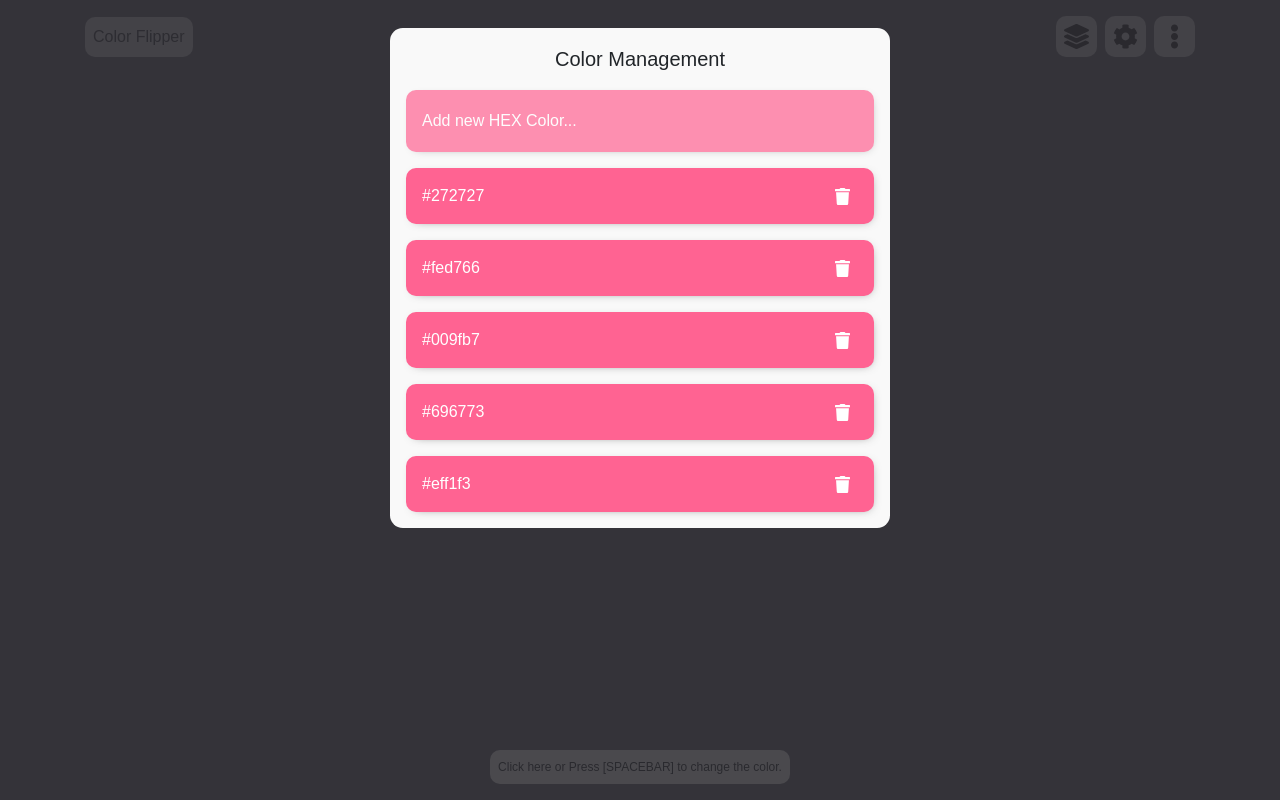
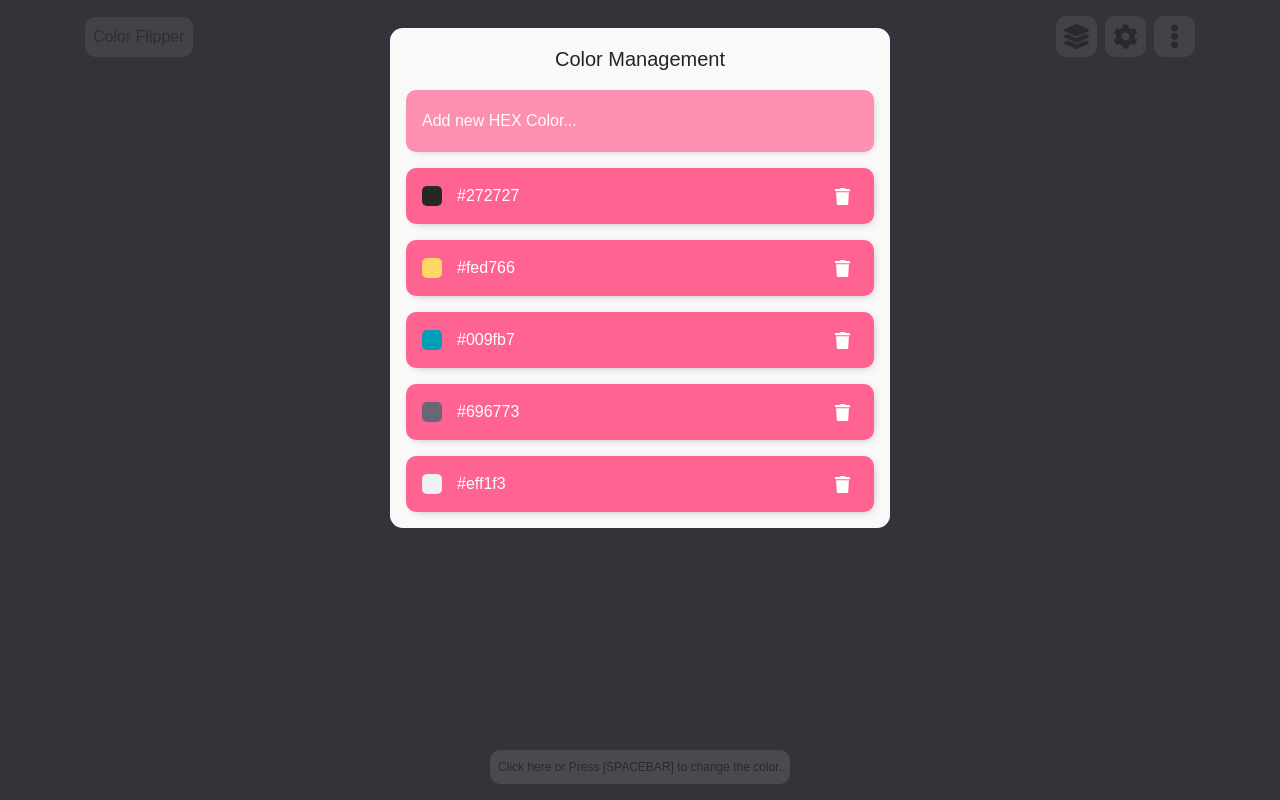
Before and after one commit to RaihanStark/color-flipper, a plain HTML site: page index.html in a window 1280 px wide. Both pictures are taken after a click on the element 1076 px from the left and 36 px from the top of the page. Drawn offline with Linux system fonts and the light colour scheme.

Commit message:
add color preview

```diff
--- a/assets/css/style.css
+++ b/assets/css/style.css
@@ -191,6 +191,18 @@ body {
                                   supported by Chrome, Edge, Opera and Firefox */
 }
 
+.color-preview-container {
+  display: flex;
+  align-items: center;
+}
+.color-preview {
+  width: 20px;
+  height: 20px;
+  background-color: red;
+  margin-right: 15px;
+  border-radius: 5px;
+}
+
 /* // Small devices (landscape phones, 576px and up) */
 @media (min-width: 576px) {
   .display-color {
--- a/assets/js/flipper.js
+++ b/assets/js/flipper.js
@@ -52,7 +52,12 @@ function appendColorsToManagement(colors_select_html, color) {
   div.className = "color-item";
   div.setAttribute("data-value", color.value);
   div.innerHTML = `
-    ${color.value}
+
+    <div class="color-preview-container">
+      <div class="color-preview" style="background-color:${color.value};"></div>
+      ${color.value}
+    </div>
+
     <span class="btn-delete"
       ><svg
         xmlns="http://www.w3.org/2000/svg"
@@ -60,7 +65,6 @@ function appendColorsToManagement(colors_select_html, color) {
         width="15"
         fill="white"
       >
-        <!-- Font Awesome Free 5.15.3 by @fontawesome - https://fontawesome.com License - https://fontawesome.com/license/free (Icons: CC BY 4.0, Fonts: SIL OFL 1.1, Code: MIT License) -->
         <path
           d="M432 32H312l-9.4-18.7A24 24 0 0 0 281.1 0H166.8a23.72 23.72 0 0 0-21.4 13.3L136 32H16A16 16 0 0 0 0 48v32a16 16 0 0 0 16 16h416a16 16 0 0 0 16-16V48a16 16 0 0 0-16-16zM53.2 467a48 48 0 0 0 47.9 45h245.8a48 48 0 0 0 47.9-45L416 128H32z"
         /></svg
```
Also changed, not shown: index.html (+2 -2 lines).
